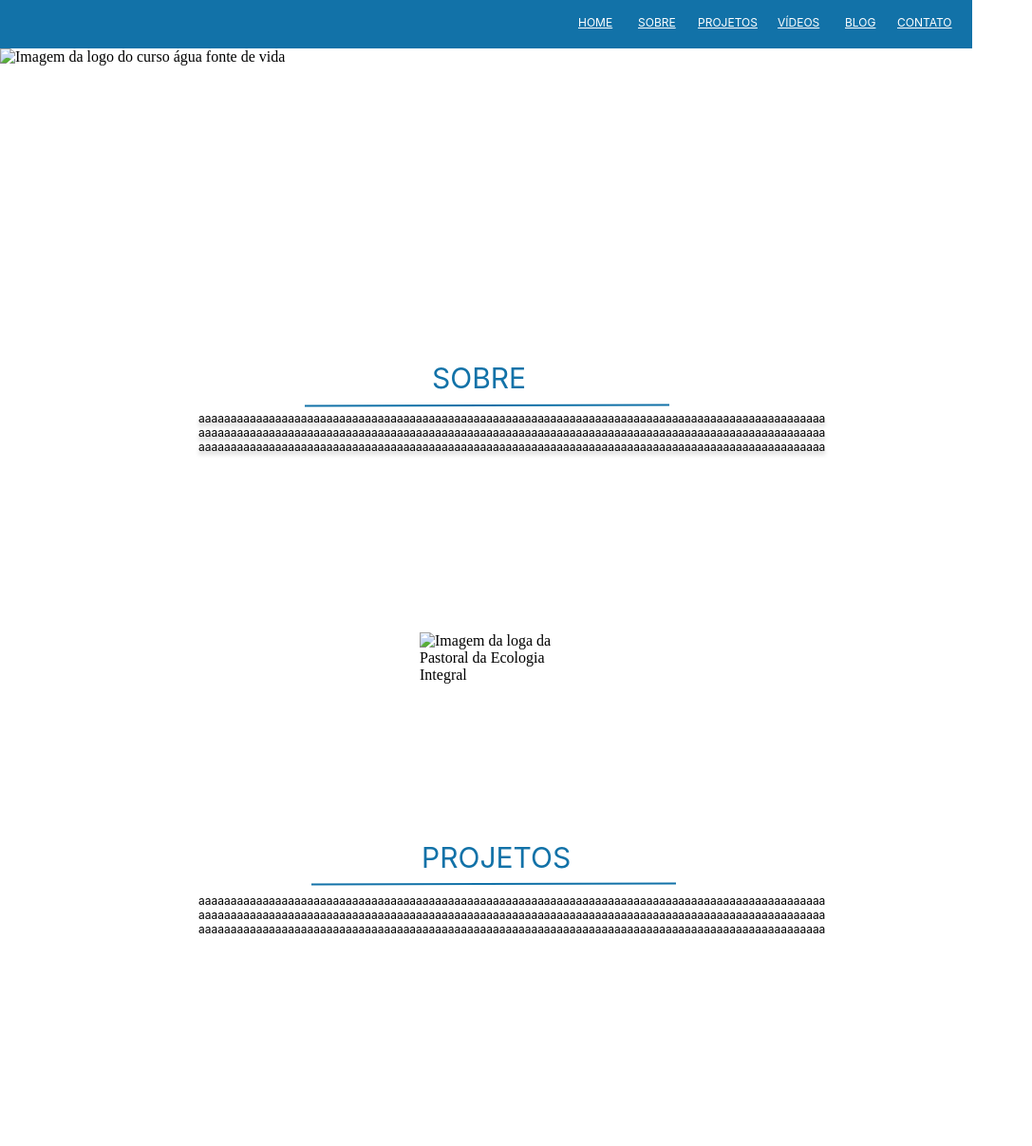
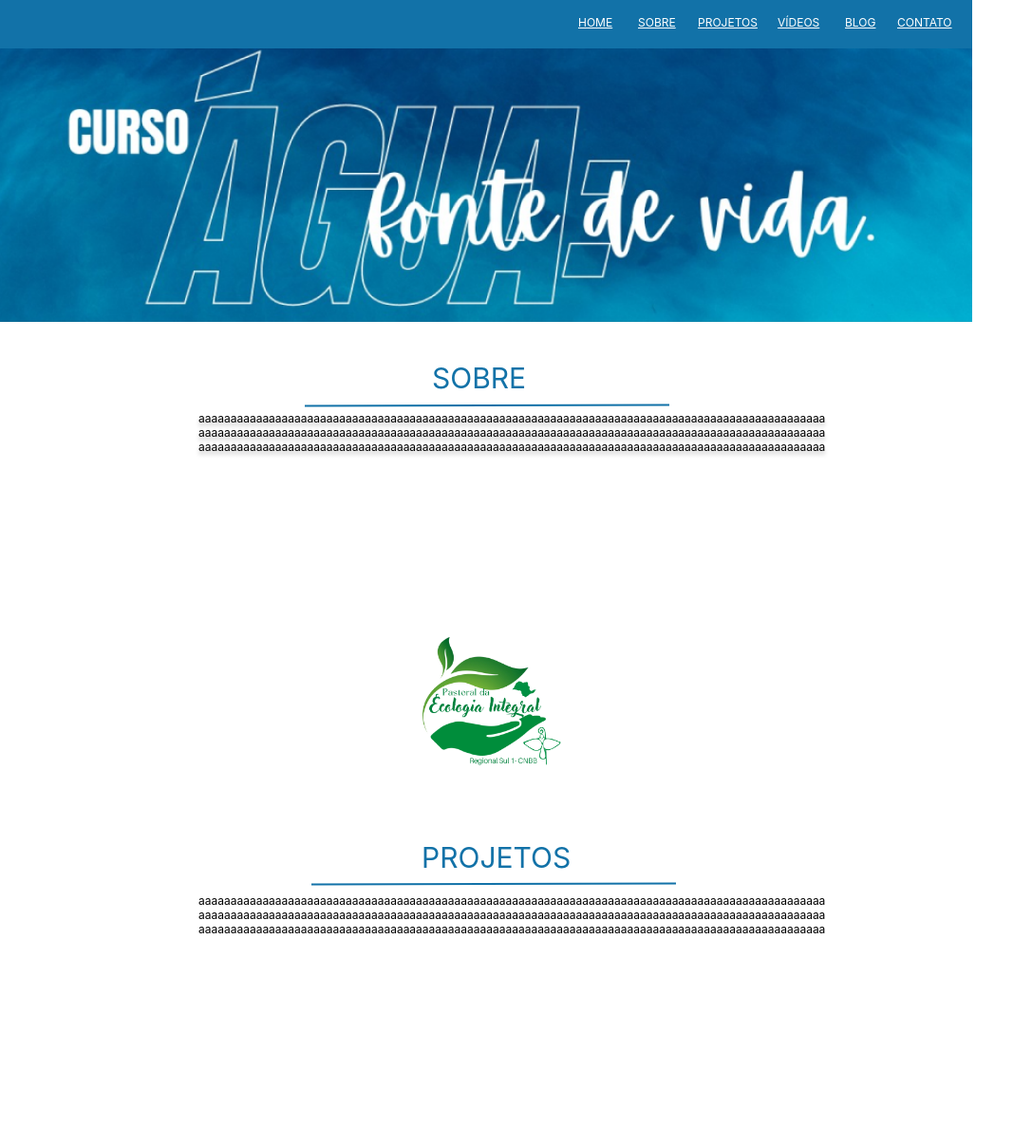
Before and after one commit to rafaelgasparotto77/projext, a plain HTML site: page index.html in a window 1280 px wide. Shown: the top 1207 px of the page at 95% size, without its empty margins (0-1087 px from the left). Drawn offline with Linux system fonts and the light colour scheme; files that its build step writes are made by us from their sources.

Commit message:
colocando_as_imagens

```diff
--- a/index.html
+++ b/index.html
@@ -8,7 +8,7 @@
     <body>
         <div id="home" class="navbar"></div>
         <div>
-            <img src="MATERIAIS - ÁGUA FONTE DE VIDA/Sem título.png" alt="Imagem da logo do curso água fonte de vida" class="imagem_topo_curso">
+            <img src="img/Imagem_logo_do_curso.png" alt="Imagem da logo do curso água fonte de vida" class="imagem_topo_curso">
         </div>
         <div>
             <a href="#home" class="botao_home">HOME</a> <!--Botão da home por enquanto esta linkado com o inicio da página-->
@@ -28,7 +28,7 @@
             </pre>
         </div>
         <div>
-            <img src="MATERIAIS - ÁGUA FONTE DE VIDA/1-removebg-preview.png" alt="Imagem da loga da Pastoral da Ecologia Integral" class="imagem_meio">
+            <img src="img/1-removebg-preview.png" alt="Imagem da loga da Pastoral da Ecologia Integral" class="imagem_meio">
         </div>
         <div id="projetos">
             <h class="titulo_projetos">PROJETOS</h>
```
Also changed, not shown: img/1-removebg-preview.png (added), img/Imagem_logo_do_curso.png (added).
